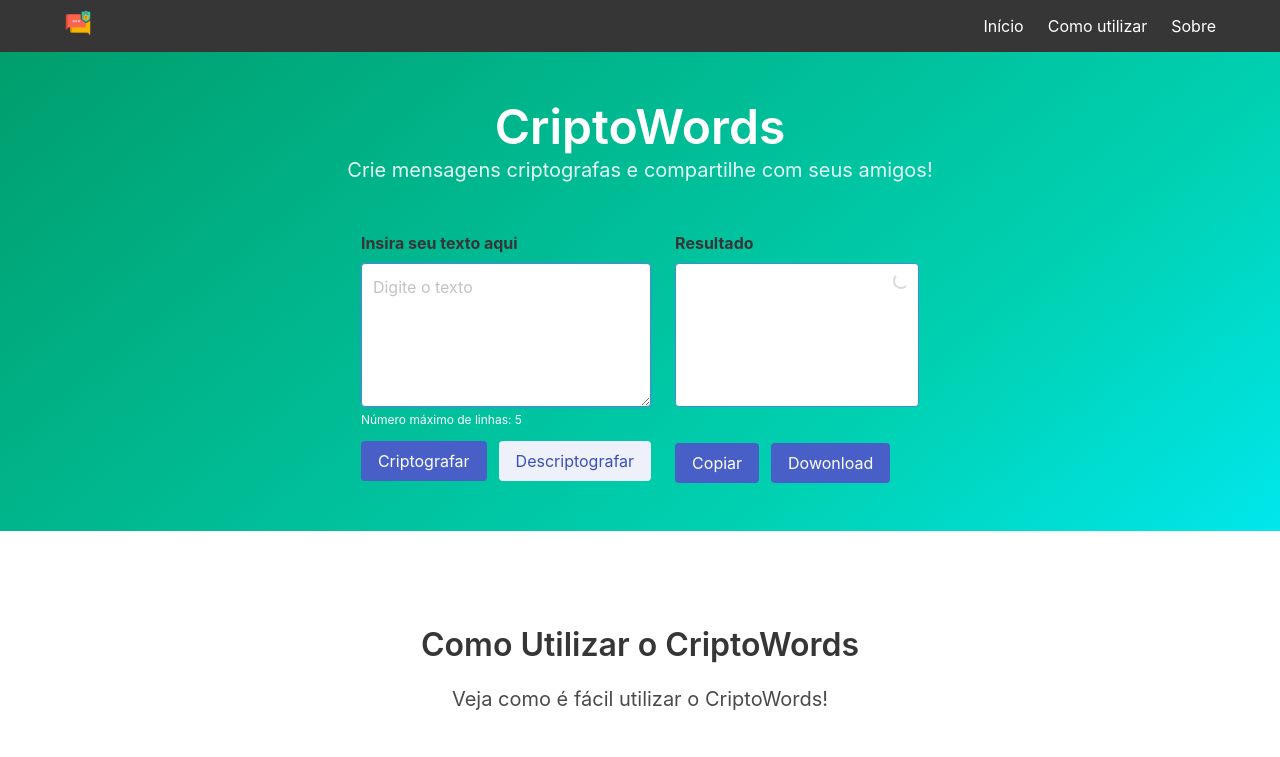
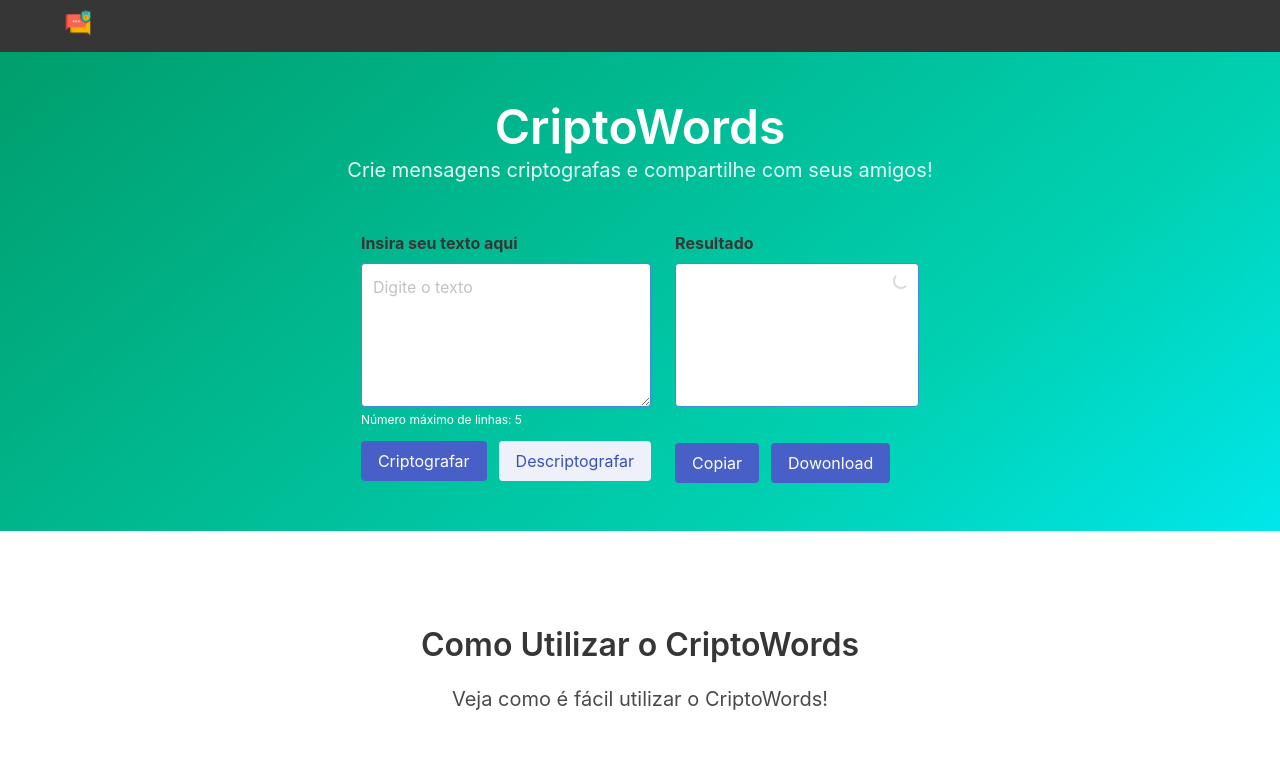
Before and after one commit to jotasouza/challenge-oracle-semana1e2, a plain HTML site: page index.html in a window 1280 px wide. Shown: the top 757 px of the page. Drawn offline with Linux system fonts and the light colour scheme.

Commit message:
Atualização

```diff
--- a/index.html
+++ b/index.html
@@ -22,7 +22,7 @@
                                 </figure>
                             </a>
                         </div>
-                        <div class="navbar-menu">
+                        <div class="navbar-burger">
                             <div class="navbar-end">
                                 <a href="#" class="navbar-item">Início</a>
                                 <a href="#util" class="navbar-item">Como utilizar</a>
```
